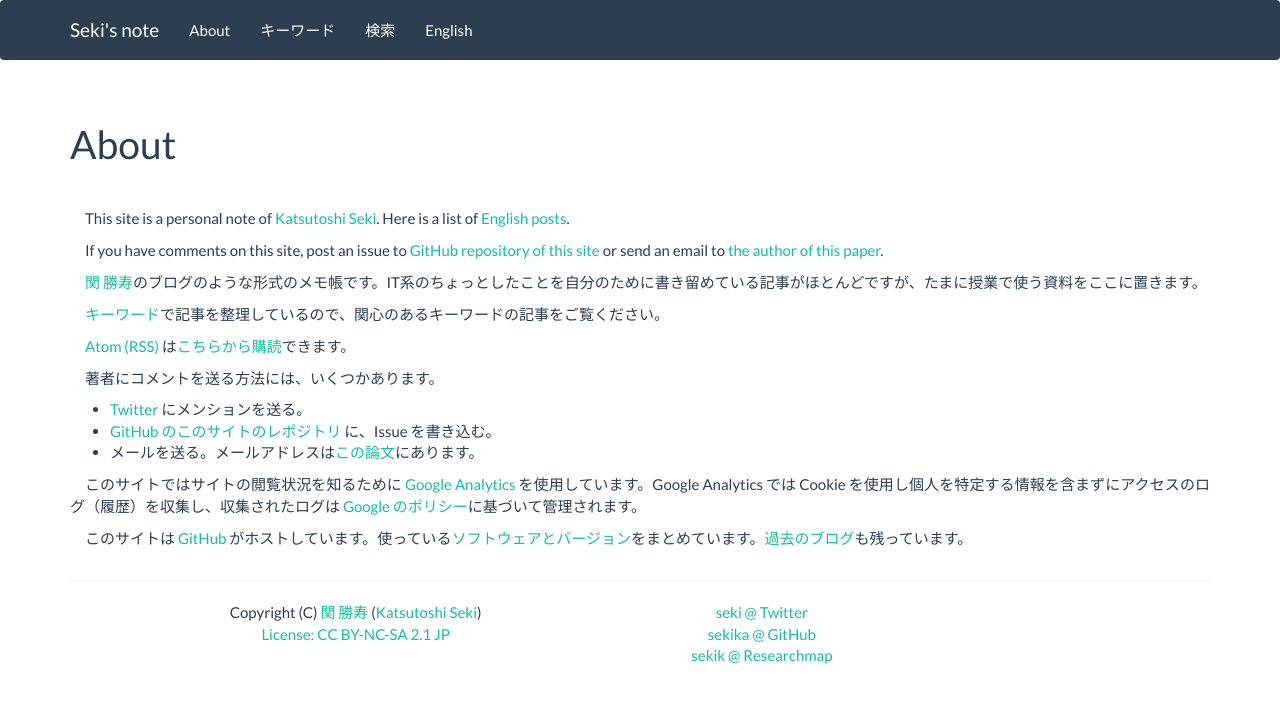
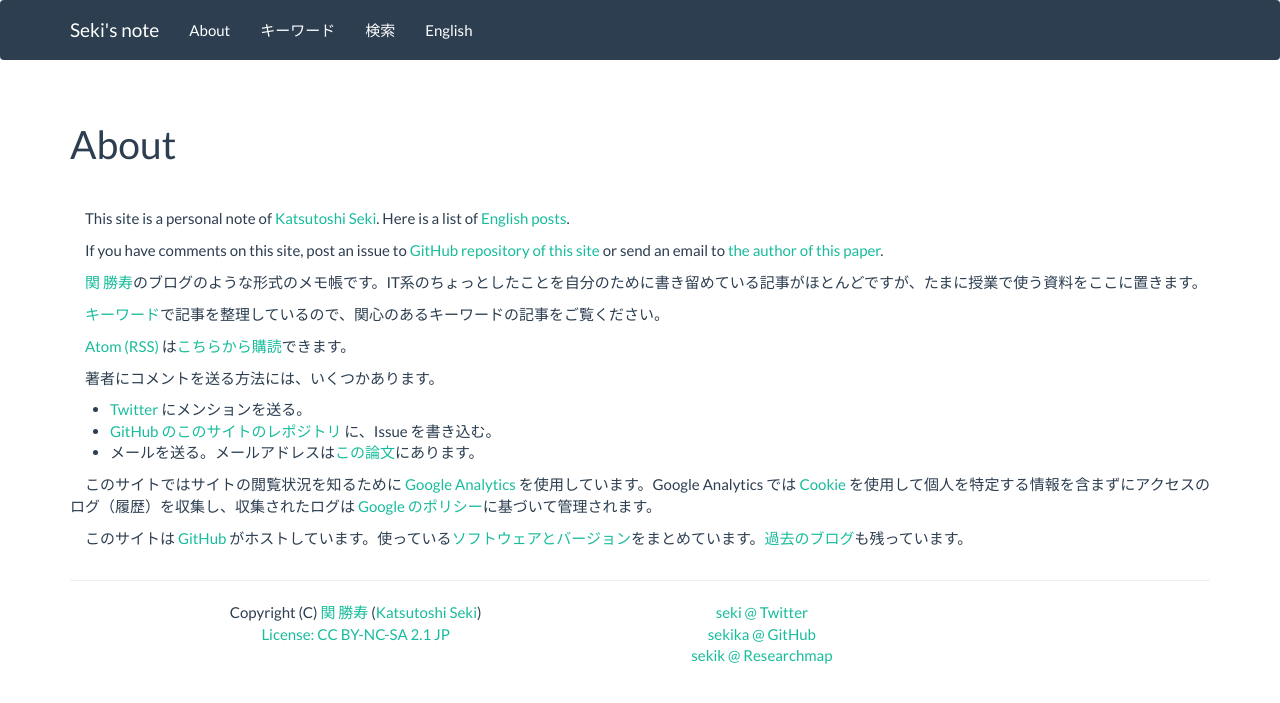
Before and after one commit to sekika/sekika.github.io, a Jekyll site: the page built from about.md, in a window 1280 px wide. Shown: the top 703 px of the page. Built offline with Jekyll 4.4.1, drawn with Linux system fonts in a browser that asks for light colours; nearby versions of some CDN libraries.

Commit message:
Link to Cookie

```diff
--- a/about.md
+++ b/about.md
@@ -22,6 +22,6 @@
 <li>メールを送る。メールアドレスは<a href="http://www.sciencedirect.com/science/article/pii/S0016706115000622">この論文</a>にあります。</li>
 </ul>
 
-このサイトではサイトの閲覧状況を知るために [Google Analytics](https://www.google.com/intl/ja/analytics/) を使用しています。Google Analytics では Cookie を使用し個人を特定する情報を含まずにアクセスのログ（履歴）を収集し、収集されたログは [Google のポリシー](https://www.google.com/intl/ja/policies/privacy/)に基づいて管理されます。
+このサイトではサイトの閲覧状況を知るために [Google Analytics](https://www.google.com/intl/ja/analytics/) を使用しています。Google Analytics では [Cookie](https://ja.wikipedia.org/wiki/HTTP_cookie) を使用して個人を特定する情報を含まずにアクセスのログ（履歴）を収集し、収集されたログは [Google のポリシー](https://www.google.com/intl/ja/policies/privacy/)に基づいて管理されます。
 
 このサイトは [GitHub](https://github.com/) がホストしています。使っている[ソフトウェアとバージョン]({% post_url 2017-05-02-version %})をまとめています。[過去のブログ]({% post_url 2015-10-11-old-blog %})も残っています。
```
